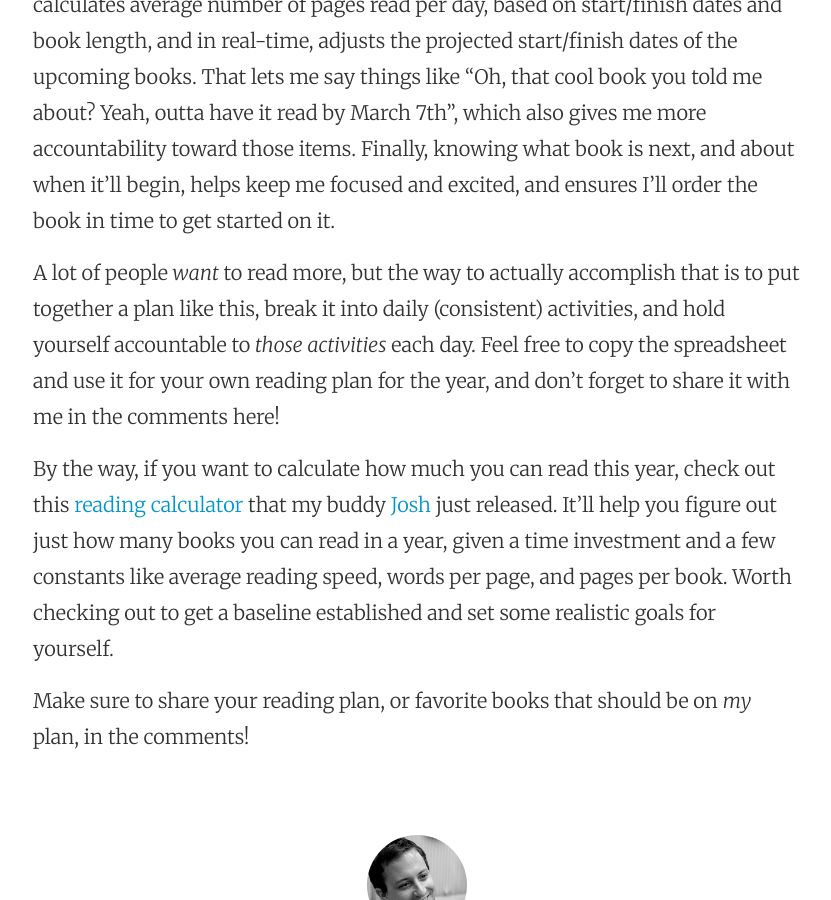
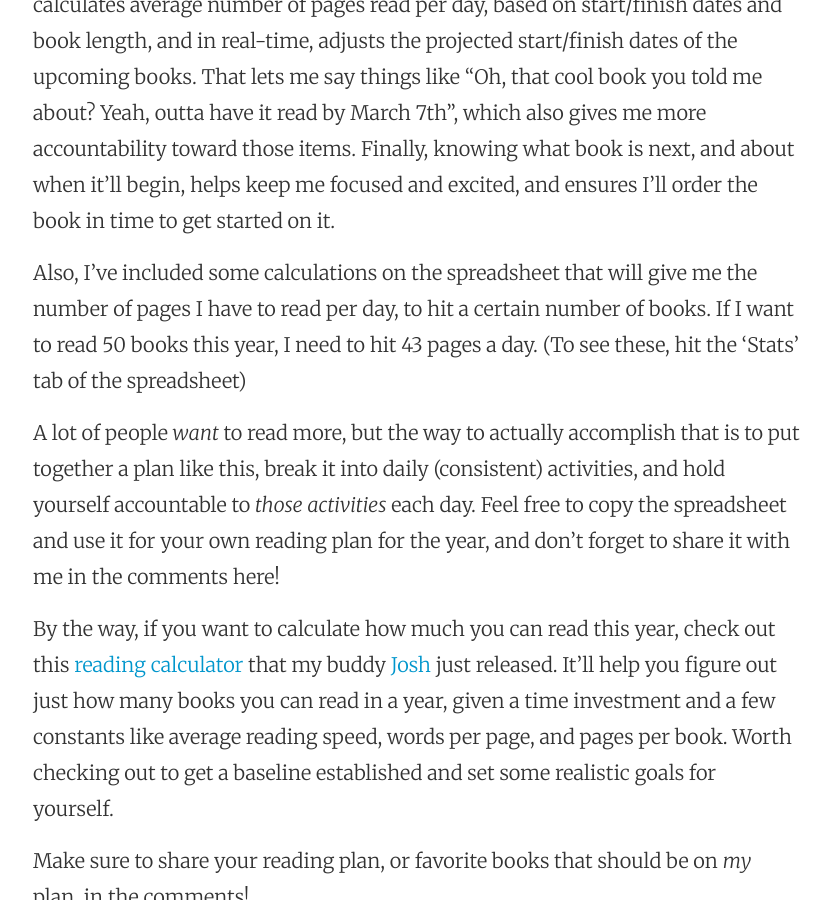
Before and after one commit to jwd2a/justindav.is, a Jekyll site: the page built from _posts/2017/2017-01-10-my-2017-reading-plan.md, in a window 1280 px wide and 900 px high, scrolled down 1467 px. Shown: the whole window, without its empty margins (223-1054 px from the left). Built offline with Jekyll 4.4.1, drawn with Linux system fonts in a browser that asks for light colours; nearby versions of some CDN libraries; some web fonts are replaced; comment, search, counter and statistics services are not loaded; some of the changed text lies outside the part shown.

Commit message:
Edit reading plan post to include reference to 50 books

```diff
--- a/_posts/2017/2017-01-10-my-2017-reading-plan.md
+++ b/_posts/2017/2017-01-10-my-2017-reading-plan.md
@@ -17,6 +17,8 @@ Here's the skinny on this. I've got a [morning routine][morning] that I pretty r
 
 Among the most interesting parts of this tool I put together is the dynamic date projections for starting and finishing books. The spreadsheet automatically calculates average number of pages read per day, based on start/finish dates and book length, and in real-time, adjusts the projected start/finish dates of the upcoming books. That lets me say things like "Oh, that cool book you told me about? Yeah, outta have it read by March 7th", which also gives me more accountability toward those items. Finally, knowing what book is next, and about when it'll begin, helps keep me focused and excited, and ensures I'll order the book in time to get started on it.
 
+Also, I've included some calculations on the spreadsheet that will give me the number of pages I have to read per day, to hit a certain number of books. If I want to read 50 books this year, I need to hit 43 pages a day. (To see these, hit the 'Stats' tab of the spreadsheet)
+
 A lot of people _want_ to read more, but the way to actually accomplish that is to put together a plan like this, break it into daily (consistent) activities, and hold yourself accountable to _those activities_ each day. Feel free to copy the spreadsheet and use it for your own reading plan for the year, and don't forget to share it with me in the comments here!
 
 By the way, if you want to calculate how much you can read this year, check out this [reading calculator][calc] that my buddy [Josh][josh] just released. It'll help you figure out just how many books you can read in a year, given a time investment and a few constants like average reading speed, words per page, and pages per book. Worth checking out to get a baseline established and set some realistic goals for yourself.
```
